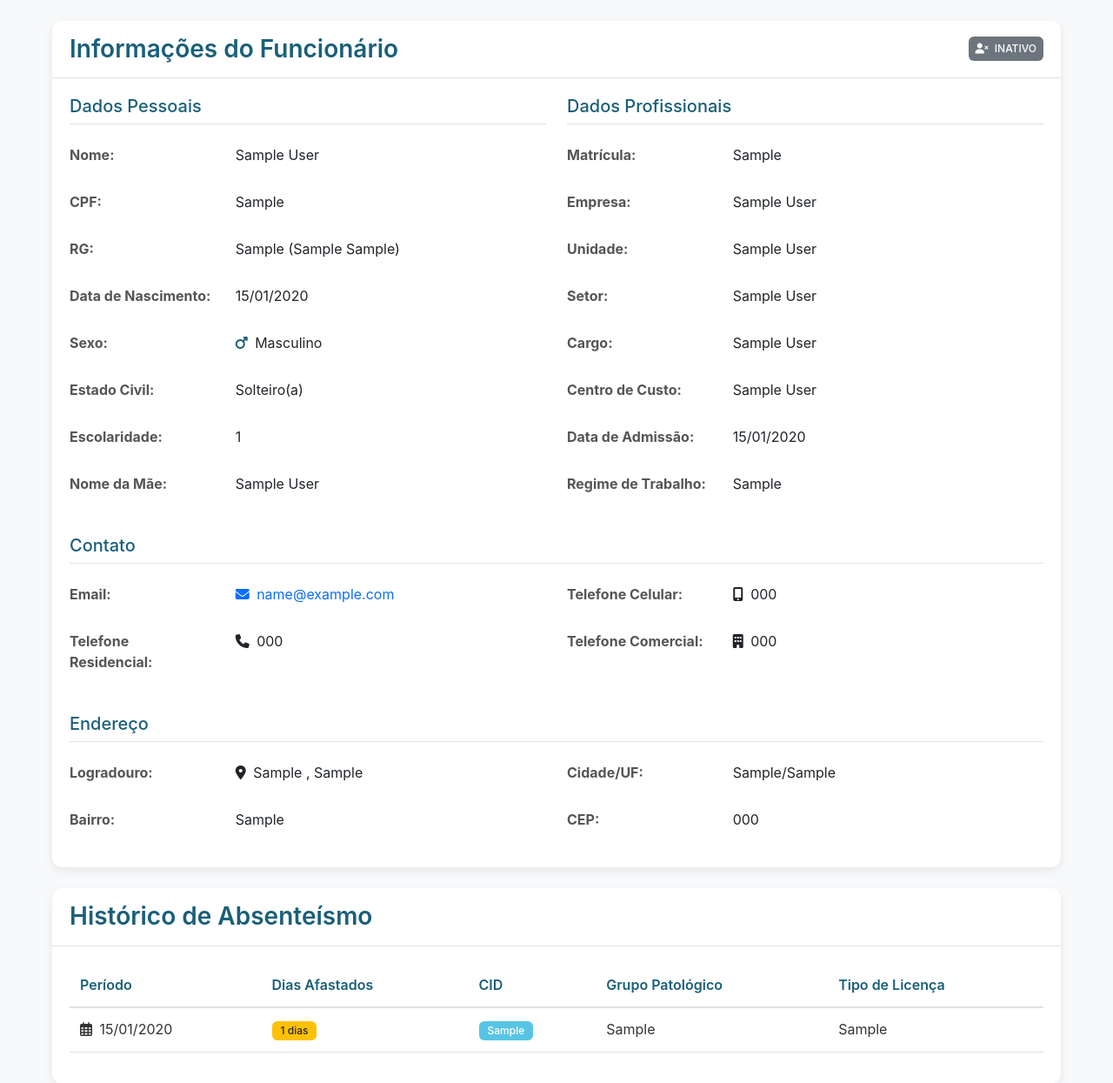
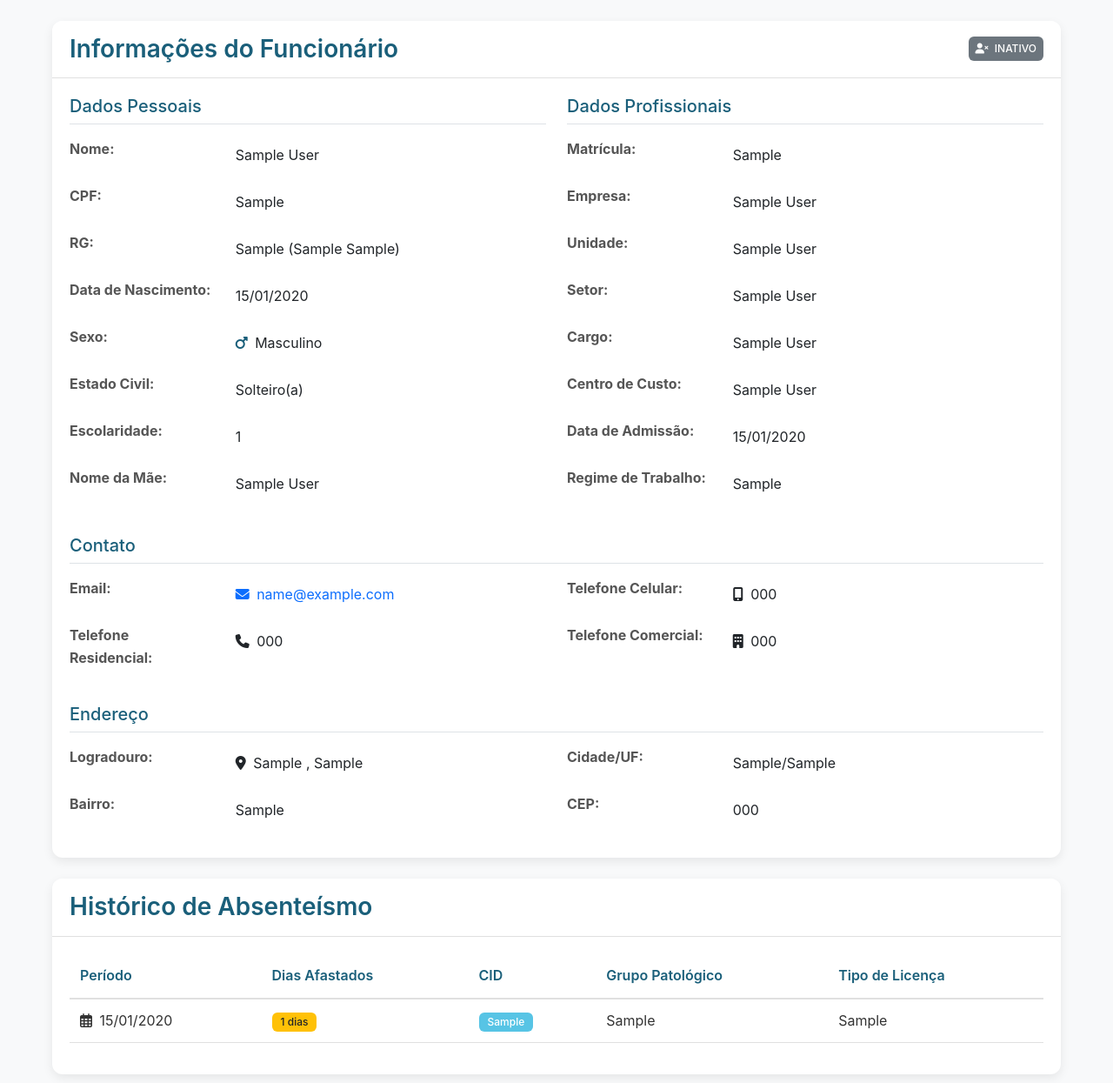
Before and after one commit to RiqueAlvess/SYDA, a Django app: page /employees/1/ in a window 1280 px wide. Shown: the part 160-1405 px from the top of the page at 87% size. Run offline with Django 4.2, Linux system fonts and the light colour scheme; a user stored in the database is signed in; tables that the repository leaves empty hold one stand-in row (values such as "Sample post"); parts of the project's set-up code (start-up, migrations or seed data) failed here and were passed over.

Commit message:
Update employee_detail.html

```diff
--- a/templates/employees/employee_detail.html
+++ b/templates/employees/employee_detail.html
@@ -36,22 +36,23 @@
                 <div class="col-md-6">
                     <h5 class="border-bottom pb-2 mb-3 text-primary">Dados Pessoais</h5>
 
+                    <!-- Exibindo texto puro, não existe input. Evitar uso de <label> -->
                     <div class="mb-3 row">
-                        <label class="col-sm-4 col-form-label fw-bold text-secondary">Nome:</label>
+                        <div class="col-sm-4 fw-bold text-secondary">Nome:</div>
                         <div class="col-sm-8">
                             <p class="form-control-plaintext">{{ employee.nome }}</p>
                         </div>
                     </div>
 
                     <div class="mb-3 row">
-                        <label class="col-sm-4 col-form-label fw-bold text-secondary">CPF:</label>
+                        <div class="col-sm-4 fw-bold text-secondary">CPF:</div>
                         <div class="col-sm-8">
                             <p class="form-control-plaintext">{{ employee.cpf|default:"-" }}</p>
                         </div>
                     </div>
 
                     <div class="mb-3 row">
-                        <label class="col-sm-4 col-form-label fw-bold text-secondary">RG:</label>
+                        <div class="col-sm-4 fw-bold text-secondary">RG:</div>
                         <div class="col-sm-8">
                             <p class="form-control-plaintext">
                                 {{ employee.rg|default:"-" }}
@@ -63,7 +64,7 @@
                     </div>
 
                     <div class="mb-3 row">
-                        <label class="col-sm-4 col-form-label fw-bold text-secondary">Data de Nascimento:</label>
+                        <div class="col-sm-4 fw-bold text-secondary">Data de Nascimento:</div>
                         <div class="col-sm-8">
                             <p class="form-control-plaintext">
                                 {% if employee.data_nascimento %}
@@ -76,7 +77,7 @@
                     </div>
 
                     <div class="mb-3 row">
-                        <label class="col-sm-4 col-form-label fw-bold text-secondary">Sexo:</label>
+                        <div class="col-sm-4 fw-bold text-secondary">Sexo:</div>
                         <div class="col-sm-8">
                             <p class="form-control-plaintext">
                                 {% if employee.sexo == 1 %}
@@ -91,7 +92,7 @@
                     </div>
 
                     <div class="mb-3 row">
-                        <label class="col-sm-4 col-form-label fw-bold text-secondary">Estado Civil:</label>
+                        <div class="col-sm-4 fw-bold text-secondary">Estado Civil:</div>
                         <div class="col-sm-8">
                             <p class="form-control-plaintext">
                                 {% if employee.estado_civil == 1 %}
@@ -116,14 +117,14 @@
                     </div>
 
                     <div class="mb-3 row">
-                        <label class="col-sm-4 col-form-label fw-bold text-secondary">Escolaridade:</label>
+                        <div class="col-sm-4 fw-bold text-secondary">Escolaridade:</div>
                         <div class="col-sm-8">
                             <p class="form-control-plaintext">{{ employee.escolaridade|default:"-" }}</p>
                         </div>
                     </div>
 
                     <div class="mb-3 row">
-                        <label class="col-sm-4 col-form-label fw-bold text-secondary">Nome da Mãe:</label>
+                        <div class="col-sm-4 fw-bold text-secondary">Nome da Mãe:</div>
                         <div class="col-sm-8">
                             <p class="form-control-plaintext">{{ employee.nome_mae|default:"-" }}</p>
                         </div>
@@ -134,49 +135,49 @@
                     <h5 class="border-bottom pb-2 mb-3 text-primary">Dados Profissionais</h5>
 
                     <div class="mb-3 row">
-                        <label class="col-sm-4 col-form-label fw-bold text-secondary">Matrícula:</label>
+                        <div class="col-sm-4 fw-bold text-secondary">Matrícula:</div>
                         <div class="col-sm-8">
                             <p class="form-control-plaintext">{{ employee.matricula_funcionario|default:"-" }}</p>
                         </div>
                     </div>
 
                     <div class="mb-3 row">
-                        <label class="col-sm-4 col-form-label fw-bold text-secondary">Empresa:</label>
+                        <div class="col-sm-4 fw-bold text-secondary">Empresa:</div>
                         <div class="col-sm-8">
                             <p class="form-control-plaintext">{{ employee.nome_empresa|default:"-" }}</p>
                         </div>
                     </div>
 
                     <div class="mb-3 row">
-                        <label class="col-sm-4 col-form-label fw-bold text-secondary">Unidade:</label>
+                        <div class="col-sm-4 fw-bold text-secondary">Unidade:</div>
                         <div class="col-sm-8">
                             <p class="form-control-plaintext">{{ employee.nome_unidade|default:"-" }}</p>
                         </div>
                     </div>
 
                     <div class="mb-3 row">
-                        <label class="col-sm-4 col-form-label fw-bold text-secondary">Setor:</label>
+                        <div class="col-sm-4 fw-bold text-secondary">Setor:</div>
                         <div class="col-sm-8">
                             <p class="form-control-plaintext">{{ employee.nome_setor|default:"-" }}</p>
                         </div>
                     </div>
 
                     <div class="mb-3 row">
-                        <label class="col-sm-4 col-form-label fw-bold text-secondary">Cargo:</label>
+                        <div class="col-sm-4 fw-bold text-secondary">Cargo:</div>
                         <div class="col-sm-8">
                             <p class="form-control-plaintext">{{ employee.nome_cargo|default:"-" }}</p>
                         </div>
                     </div>
 
                     <div class="mb-3 row">
-                        <label class="col-sm-4 col-form-label fw-bold text-secondary">Centro de Custo:</label>
+                        <div class="col-sm-4 fw-bold text-secondary">Centro de Custo:</div>
                         <div class="col-sm-8">
                             <p class="form-control-plaintext">{{ employee.nome_centro_custo|default:"-" }}</p>
                         </div>
                     </div>
 
                     <div class="mb-3 row">
-                        <label class="col-sm-4 col-form-label fw-bold text-secondary">Data de Admissão:</label>
+                        <div class="col-sm-4 fw-bold text-secondary">Data de Admissão:</div>
                         <div class="col-sm-8">
                             <p class="form-control-plaintext">
                                 {% if employee.data_admissao %}
@@ -189,7 +190,7 @@
                     </div>
 
                     <div class="mb-3 row">
-                        <label class="col-sm-4 col-form-label fw-bold text-secondary">Regime de Trabalho:</label>
+                        <div class="col-sm-4 fw-bold text-secondary">Regime de Trabalho:</div>
                         <div class="col-sm-8">
                             <p class="form-control-plaintext">{{ employee.regime_trabalho|default:"-" }}</p>
                         </div>
@@ -204,7 +205,7 @@
                 </div>
                 <div class="col-md-6">
                     <div class="mb-3 row">
-                        <label class="col-sm-4 col-form-label fw-bold text-secondary">Email:</label>
+                        <div class="col-sm-4 fw-bold text-secondary">Email:</div>
                         <div class="col-sm-8">
                             <p class="form-control-plaintext">
                                 {% if employee.email %}
@@ -219,7 +220,7 @@
                     </div>
 
                     <div class="mb-3 row">
-                        <label class="col-sm-4 col-form-label fw-bold text-secondary">Telefone Residencial:</label>
+                        <div class="col-sm-4 fw-bold text-secondary">Telefone Residencial:</div>
                         <div class="col-sm-8">
                             <p class="form-control-plaintext">
                                 {% if employee.telefone_residencial %}
@@ -233,7 +234,7 @@
                 </div>
                 <div class="col-md-6">
                     <div class="mb-3 row">
-                        <label class="col-sm-4 col-form-label fw-bold text-secondary">Telefone Celular:</label>
+                        <div class="col-sm-4 fw-bold text-secondary">Telefone Celular:</div>
                         <div class="col-sm-8">
                             <p class="form-control-plaintext">
                                 {% if employee.telefone_celular %}
@@ -246,7 +247,7 @@
                     </div>
 
                     <div class="mb-3 row">
-                        <label class="col-sm-4 col-form-label fw-bold text-secondary">Telefone Comercial:</label>
+                        <div class="col-sm-4 fw-bold text-secondary">Telefone Comercial:</div>
                         <div class="col-sm-8">
                             <p class="form-control-plaintext">
                                 {% if employee.tel_comercial %}
@@ -267,7 +268,7 @@
                 </div>
                 <div class="col-md-6">
                     <div class="mb-3 row">
-                        <label class="col-sm-4 col-form-label fw-bold text-secondary">Logradouro:</label>
+                        <div class="col-sm-4 fw-bold text-secondary">Logradouro:</div>
                         <div class="col-sm-8">
                             <p class="form-control-plaintext">
                                 {% if employee.endereco %}
@@ -284,7 +285,7 @@
                     </div>
 
                     <div class="mb-3 row">
-                        <label class="col-sm-4 col-form-label fw-bold text-secondary">Bairro:</label>
+                        <div class="col-sm-4 fw-bold text-secondary">Bairro:</div>
                         <div class="col-sm-8">
                             <p class="form-control-plaintext">{{ employee.bairro|default:"-" }}</p>
                         </div>
@@ -292,7 +293,7 @@
                 </div>
                 <div class="col-md-6">
                     <div class="mb-3 row">
-                        <label class="col-sm-4 col-form-label fw-bold text-secondary">Cidade/UF:</label>
+                        <div class="col-sm-4 fw-bold text-secondary">Cidade/UF:</div>
                         <div class="col-sm-8">
                             <p class="form-control-plaintext">
                                 {% if employee.cidade or employee.uf %}
@@ -305,7 +306,7 @@
                     </div>
 
                     <div class="mb-3 row">
-                        <label class="col-sm-4 col-form-label fw-bold text-secondary">CEP:</label>
+                        <div class="col-sm-4 fw-bold text-secondary">CEP:</div>
                         <div class="col-sm-8">
                             <p class="form-control-plaintext">{{ employee.cep|default:"-" }}</p>
                         </div>
```
